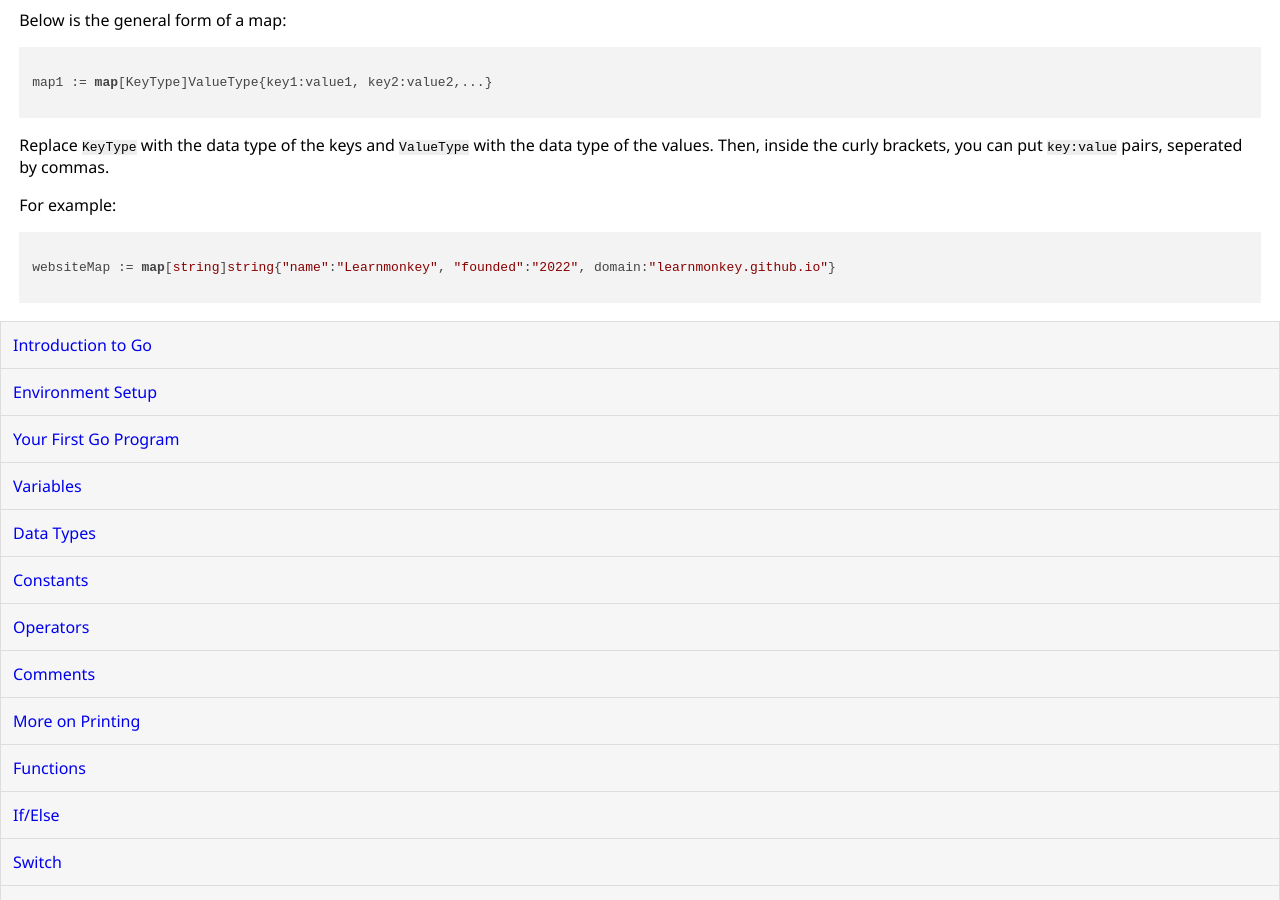
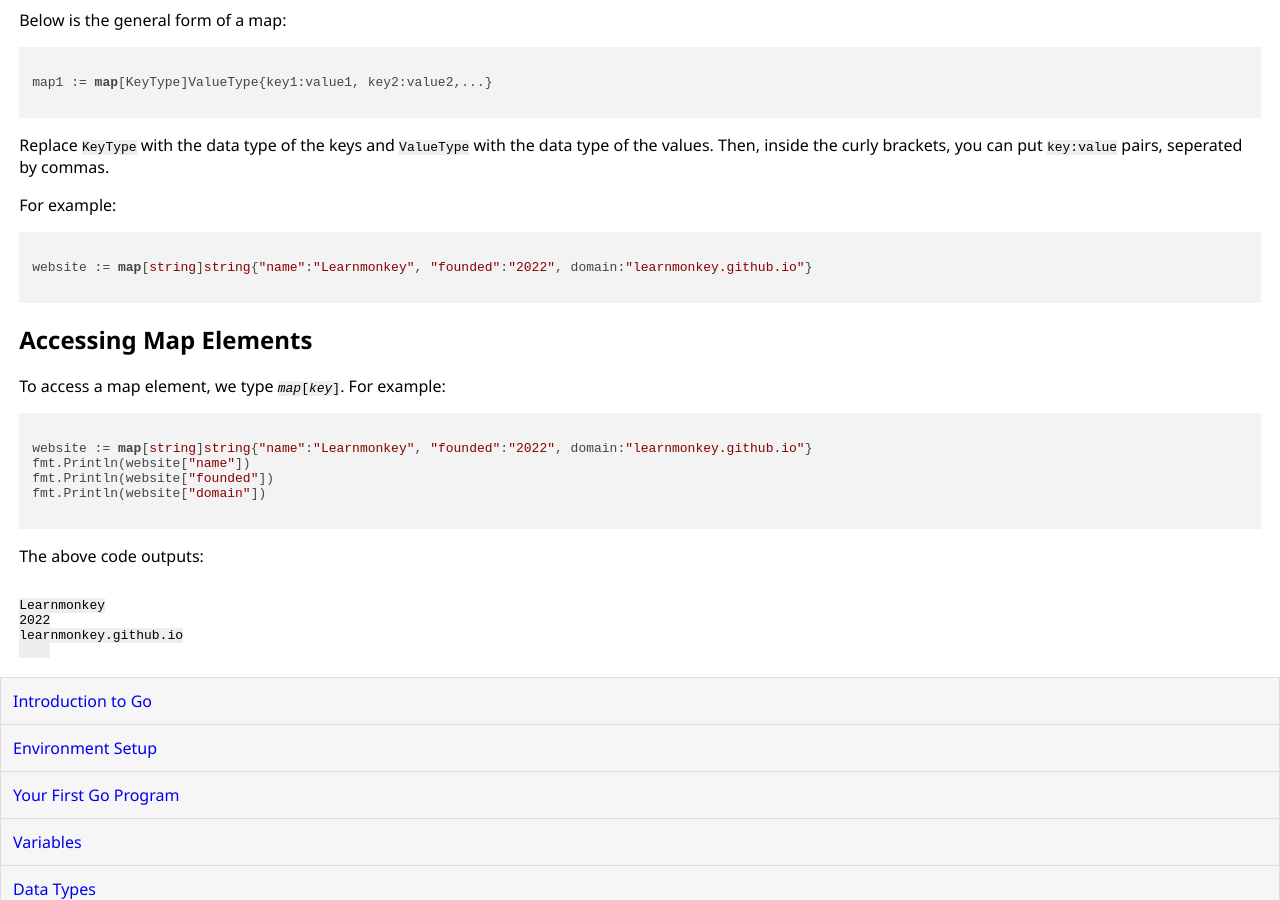
Before and after one commit to learnmonkey/learnmonkey.github.io, a Jekyll site: the page built from programming/golang/maps.html, in a window 1280 px wide and 900 px high, scrolled down 301 px. Built offline with Jekyll 4.4.1, drawn with Linux system fonts in a browser that asks for light colours; nearby versions of some CDN libraries.

Commit message:
Go accessing map elements

```diff
--- a/programming/golang/maps.html
+++ b/programming/golang/maps.html
@@ -20,6 +20,23 @@ map1 := map[KeyType]ValueType{key1:value1, key2:value2,...}
     <p>Replace <code>KeyType</code> with the data type of the keys and <code>ValueType</code> with the data type of the values. Then, inside the curly brackets, you can put <code>key:value</code> pairs, seperated by commas.</p>
     <p>For example: </p>
     <pre><code class="language-go">
-websiteMap := map[string]string{"name":"Learnmonkey", "founded":"2022", domain:"learnmonkey.github.io"}
+website := map[string]string{"name":"Learnmonkey", "founded":"2022", domain:"learnmonkey.github.io"}
     </code></pre>
 </section>
+
+<section>
+    <h2>Accessing Map Elements</h2>
+    <p>To access a map element, we type <code class="language-go"><i>map</i>[<i>key</i>]</code>. For example: </p>
+    <pre><code class="language-go">
+website := map[string]string{"name":"Learnmonkey", "founded":"2022", domain:"learnmonkey.github.io"}
+fmt.Println(website["name"])
+fmt.Println(website["founded"])
+fmt.Println(website["domain"])
+    </code></pre>
+    <p>The above code outputs: </p>
+    <pre><samp>
+Learnmonkey
+2022
+learnmonkey.github.io
+    </samp></pre>
+</section>
```
